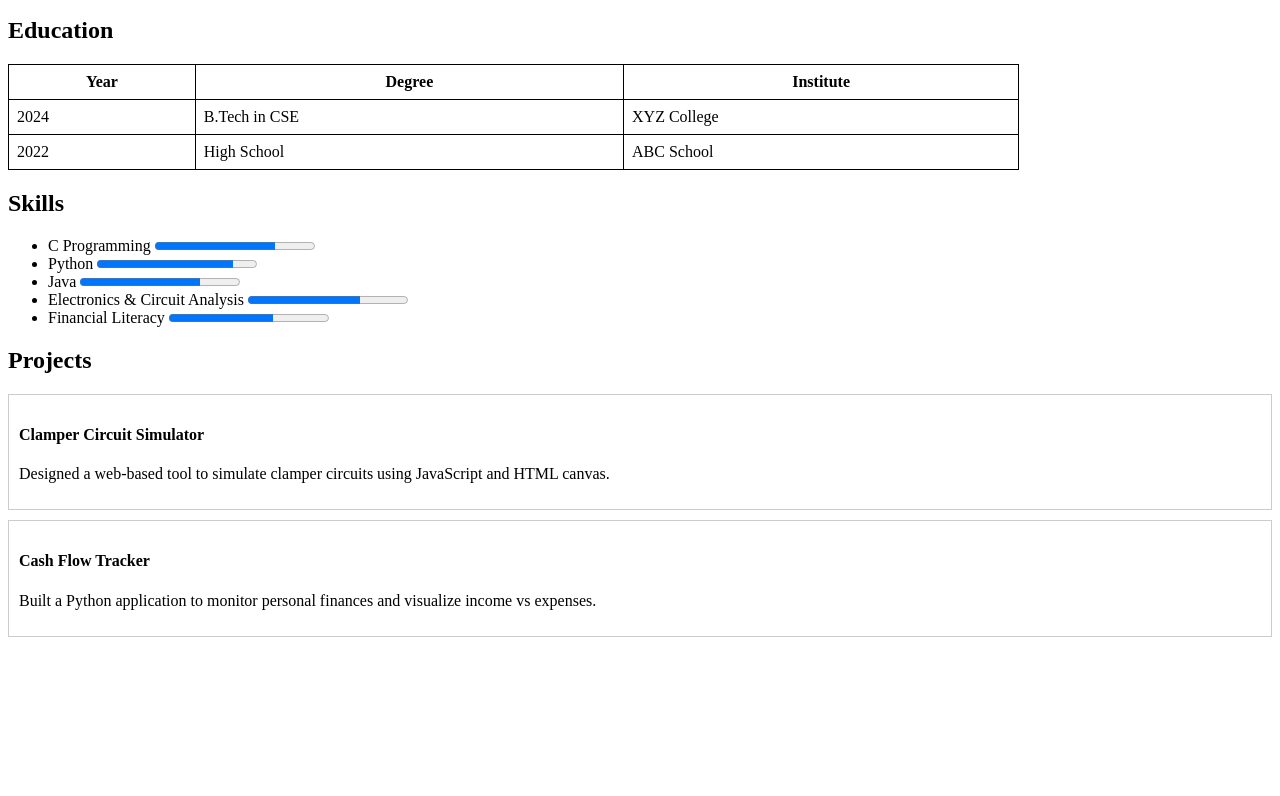
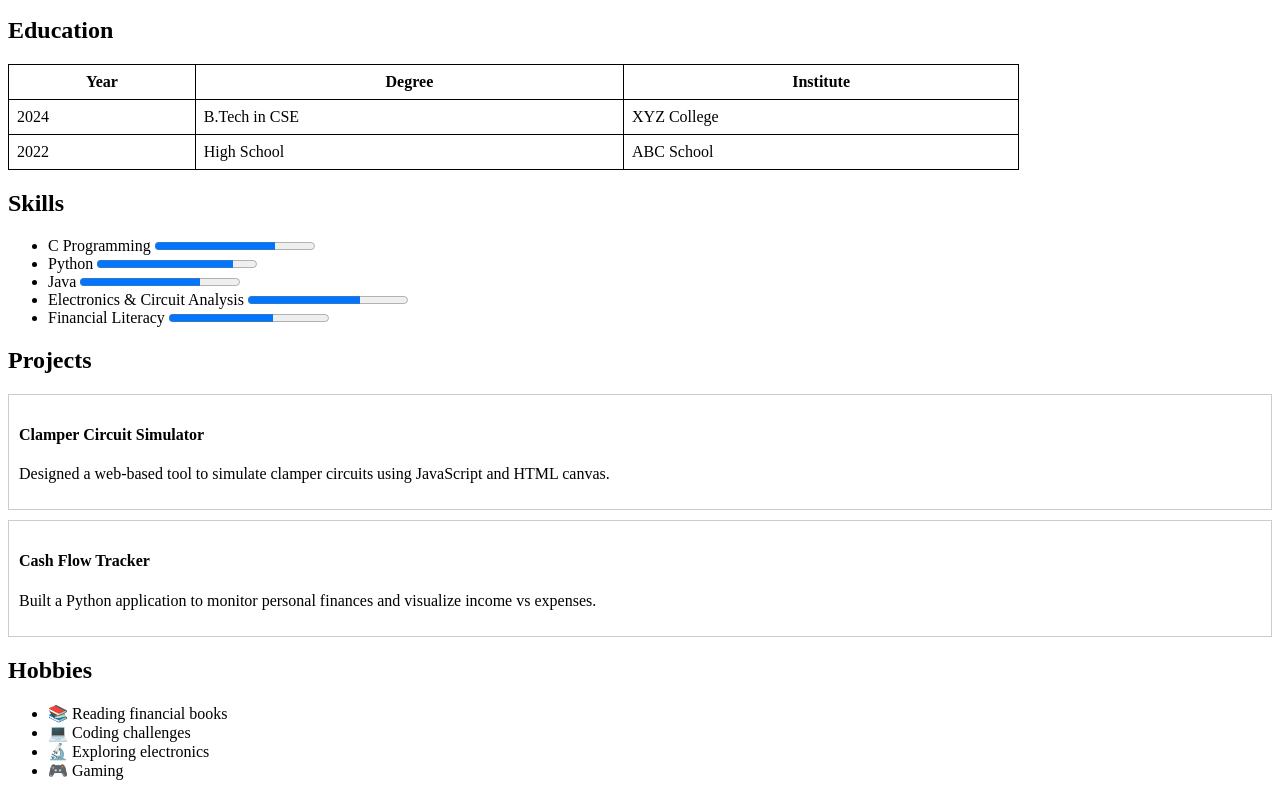
Before and after one commit to pratham7307/My-First-HTML-Page, a plain HTML site: page index.html in a window 1280 px wide. Shown: the part 365-1161 px from the top of the page. Before the commit the page ends 1010 px from the top, so only its background shows below. Drawn offline with Linux system fonts and the light colour scheme.

Commit message:
Part 8:Hobbies

```diff
--- a/index.html
+++ b/index.html
@@ -55,6 +55,13 @@
     <h4>Cash Flow Tracker</h4>
     <p>Built a Python application to monitor personal finances and visualize income vs expenses.</p>
   </div>
+  <h2>Hobbies</h2>
+  <ul>
+    <li>📚 Reading financial books</li>
+    <li>💻 Coding challenges</li>
+    <li>🔬 Exploring electronics</li>
+    <li>🎮 Gaming</li>
+  </ul>
 
 </body>
 </html>
```
